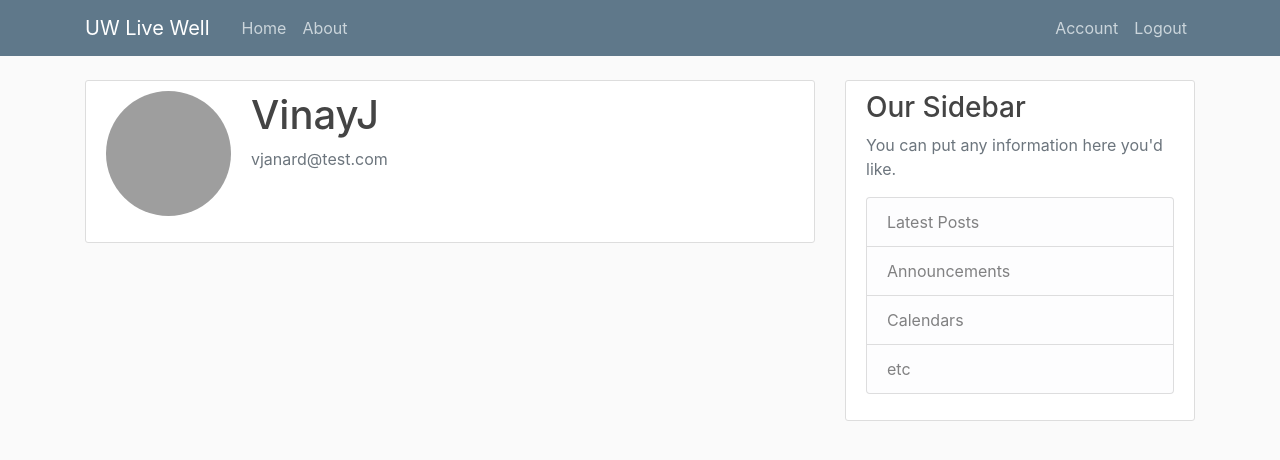
After one commit to root1337/cs506-spike, a Flask app: page /account in a window 1280 px wide. The commit adds this page. Shown: the top 460 px of the page. Run offline with Flask 2, Linux system fonts and the light colour scheme; a user stored in the database is signed in; some libraries are stand-ins or nearby versions; grey boxes are pictures that could not be loaded.

Commit message:
Login and Register pages working

```diff
--- a/livewell/models.py
+++ b/livewell/models.py
@@ -1,7 +1,13 @@
 from datetime import datetime
-from livewell import db
+from livewell import db, login_manager
+from flask_login import UserMixin
 
-class User(db.Model):
+@login_manager.user_loader
+def load_user(user_id):
+    return User.query.get(int(user_id))
+
+
+class User(db.Model, UserMixin):
     id = db.Column(db.Integer, primary_key=True)
     username = db.Column(db.String(20), unique=True, nullable=False)
     email = db.Column(db.String(120), unique=True, nullable=False)
--- a/livewell/routes.py
+++ b/livewell/routes.py
@@ -1,7 +1,8 @@
-from flask import render_template, url_for, flash, redirect
-from livewell import app
+from flask import render_template, url_for, flash, redirect, request
+from livewell import app, db, bcrypt
 from livewell.forms import RegistrationForm, LoginForm
 from livewell.models import User, Post
+from flask_login import login_user, current_user, logout_user, login_required
 
 posts = [
     {
@@ -31,20 +32,42 @@
 
 @app.route('/register', methods=['GET', 'POST'])
 def register():
+    if current_user.is_authenticated:
+        return redirect(url_for('home'))
     form = RegistrationForm()
     if form.validate_on_submit():
-        flash(f'Account created for {form.username.data}!', 'success')
-        return redirect(url_for('home'))
+        hashed_password = bcrypt.generate_password_hash(form.password.data).decode('utf-8')
+        user = User(username=form.username.data, email=form.email.data, password=hashed_password)
+        db.session.add(user)
+        db.session.commit()
+        flash('Your account has been created!', 'success')
+        return redirect(url_for('login'))
     return render_template('register.html', title='Register', form=form)
 
 
 @app.route('/login', methods=['GET', 'POST'])
 def login():
+    if current_user.is_authenticated:
+        return redirect(url_for('home'))
     form = LoginForm()
     if form.validate_on_submit():
-        if form.email.data == 'admin@blog.com' and form.password.data == 'password':
-            flash('You have been logged in!', 'success')
-            return redirect(url_for('home'))
+        user = User.query.filter_by(email=form.email.data).first()
+        if user and bcrypt.check_password_hash(user.password, form.password.data):
+            login_user(user, remember=form.remember.data)
+            next_page = request.args.get('next')
+            return redirect(next_page) if next_page else redirect(url_for('home'))
         else:
-            flash('Login Unsuccessful. Please check username and password', 'danger')
+            flash('Login Unsuccessful. Please check email or password', 'danger')
     return render_template('login.html', title='Login', form=form)
+
+
+@app.route('/logout')
+def logout():
+    logout_user()
+    return redirect(url_for('home'))
+
+
+@app.route('/account')
+@login_required
+def account():
+    return render_template('account.html', title='Account')
--- /dev/null
+++ b/livewell/templates/account.html
@@ -0,0 +1,13 @@
+{% extends "layout.html" %}
+{% block content %}
+    <div class="content-section">
+        <div class="media">
+            <img class="rounded-circle account-img" src="{{ current_user }}">
+            <div class="media-body">
+                <h2 class="account-heading">{{ current_user.username }}</h2>
+                <p class="text-secondary">{{ current_user.email }}</p>
+            </div>
+        </div>
+        <!-- FORM HERE -->
+    </div>
+{% endblock content %}
--- a/livewell/templates/layout.html
+++ b/livewell/templates/layout.html
@@ -35,8 +35,13 @@
                     </div>
                     <!-- Navbar Right Side -->
                     <div class="navbar-nav">
-                        <a class="nav-item nav-link" href="{{ url_for('login') }}">Login</a>
-                        <a class="nav-item nav-link" href="{{ url_for('register') }}">Register</a>
+                        {% if current_user.is_authenticated %}
+                            <a class="nav-item nav-link" href="{{ url_for('account') }}">Account</a>
+                            <a class="nav-item nav-link" href="{{ url_for('logout') }}">Logout</a>
+                        {% else %}
+                            <a class="nav-item nav-link" href="{{ url_for('login') }}">Login</a>
+                            <a class="nav-item nav-link" href="{{ url_for('register') }}">Register</a>
+                        {% endif %}
                     </div>
                 </div>
             </div>
```
Also changed, not shown: livewell/__init__.py (+7 -0 lines), livewell/forms.py (+12 -1 lines), livewell/site.db.
